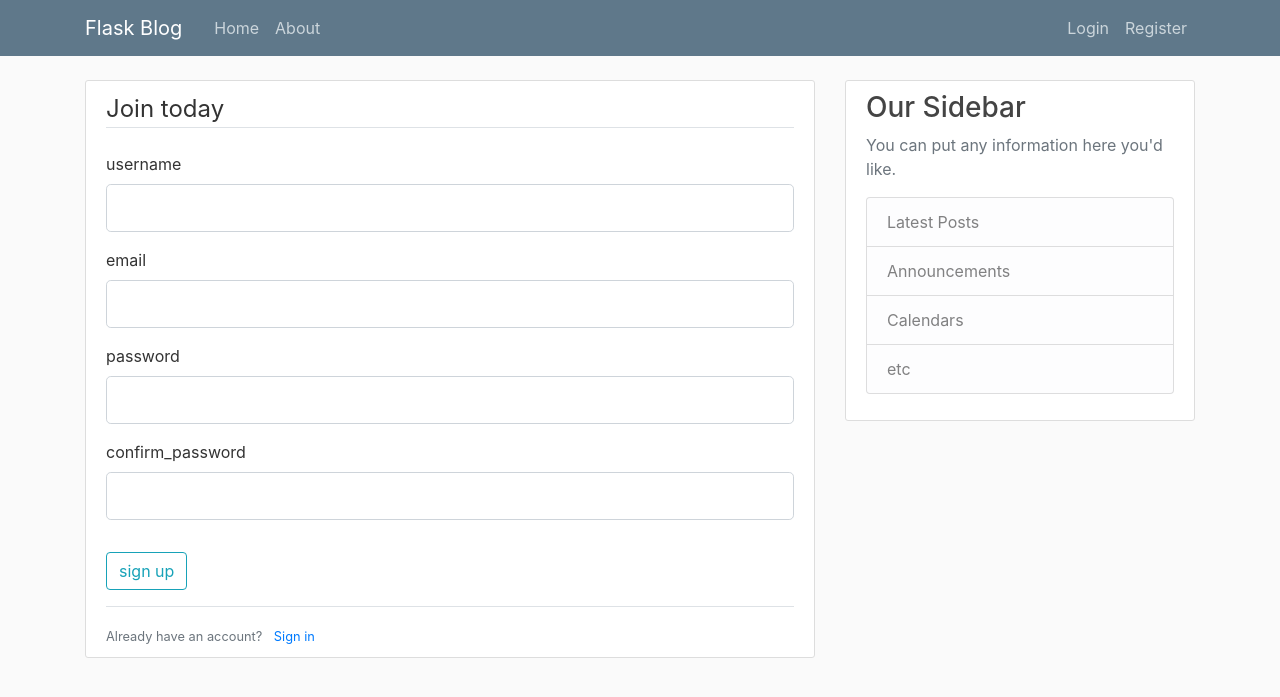
After one commit to Omk4r-san/flask-blogging, a Flask app: template flaskblog/Templates/register.html in a window 1280 px wide. The commit adds this page. Shown: the top 697 px of the page. Run offline with Flask 2, Linux system fonts and the light colour scheme; the template is opened without the code that fills it: values that come from a table or form of the project are taken from there, others are empty; some libraries are stand-ins or nearby versions.

Commit message:
package making

```diff
--- /dev/null
+++ b/flaskblog/Templates/register.html
@@ -0,0 +1,85 @@
+{% extends 'layout.html' %} {% block content %}
+
+<div class="content-section">
+    <form method="POST" , action="">
+        {{ form.hidden_tag() }}
+        <fieldset class="form-group">
+            <legend class="border-bottom mb-4">Join today</legend>
+
+
+            <div class="form-group">
+                {{ form.username.label(class="form-control-label") }}
+                {% if form.username.errors %}
+                {{ form.username.label(class="form-control form-control-lg is-invalid ") }}
+                <div class="invalid-feedback">
+                    {% for error in form.username.errors %}
+                    <span>{{ error }}</span>
+                    {% endfor %}
+                </div>
+                {% else %}
+                {{ form.username(class="form-control form-control-lg") }} {% endif %}
+
+            </div>
+
+
+            <div class="form-group">
+                {{ form.email.label(class="form-control-label") }}
+                {% if form.email.errors %}
+                {{ form.email.label(class="form-control form-control-lg is-invalid ") }}
+                <div class="invalid-feedback">
+                    {% for error in form.email.errors %}
+                    <span>{{ error }}</span>
+                    {% endfor %}
+                </div>
+                {% else %}
+                {{ form.email(class="form-control form-control-lg") }} {% endif %}
+
+
+            </div>
+            <div class="form-group">
+                {{ form.password.label(class="form-control-label") }}
+                {% if form.password.errors %}
+                {{ form.password.label(class="form-control form-control-lg is-invalid ") }}
+                <div class="invalid-feedback">
+                    {% for error in form.password.errors %}
+                    <span>{{ error }}</span>
+                    {% endfor %}
+                </div>
+                {% else %}
+                {{ form.password(class="form-control form-control-lg") }} {% endif %}
+
+
+            </div>
+
+
+            <div class="form-group">
+
+                {{ form.confirm_password.label(class="form-control-label") }}
+                {% if form.confirm_password.errors %}
+                {{ form.confirm_password.label(class="form-control form-control-lg is-invalid") }}
+                <div class="invalid-feedback">
+                    {% for error in form.confirm_password.errors %}
+                    <span>{{ error }}</span>
+                    {% endfor %}
+                </div>
+                {% else %}
+                {{ form.confirm_password(class="form-control form-control-lg") }} {% endif %}
+            </div>
+        </fieldset>
+
+        <div class="form-group">
+            {{ form.submit(class="btn btn-outline-info") }}
+        </div>
+
+        <div class="border-top pt-3">
+            <small class="text-muted">
+                Already have an account? <a class="ml-2" href="{{ url_for('login')}}">Sign in</a>
+
+            </small>
+        </div>
+
+    </form>
+
+</div>
+
+{% endblock content %}
--- a/models.py
+++ b/flaskblog/models.py
@@ -1,5 +1,5 @@
 from datetime import datetime
-from __main__ import db
+from flaskblog import db
 
 class User(db.Model):
     __tablename__ = 'user'
--- /dev/null
+++ b/run.py
@@ -0,0 +1,4 @@
+from flaskblog import app
+
+if __name__ == "__main__":
+    app.run(debug=True)
```
Also changed, not shown: Templates/register.html (deleted, +0 -64 lines), flaskblog/Templates/login.html (renamed from Templates/login.html, +15 -6 lines), flaskblog/__init__.py (added, +14 -0 lines), flaskblog/routes.py (renamed from flaskblog.py, +10 -21 lines), flaskblog/README.md (renamed from README.md), flaskblog/Templates/About.html (renamed from Templates/About.html), flaskblog/Templates/Home.html (renamed from Templates/Home.html), flaskblog/Templates/layout.html (renamed from Templates/layout.html), flaskblog/forms.py (renamed from forms.py), flaskblog/site.db (added), flaskblog/static/main.css (renamed from static/main.css), site.db (deleted).
